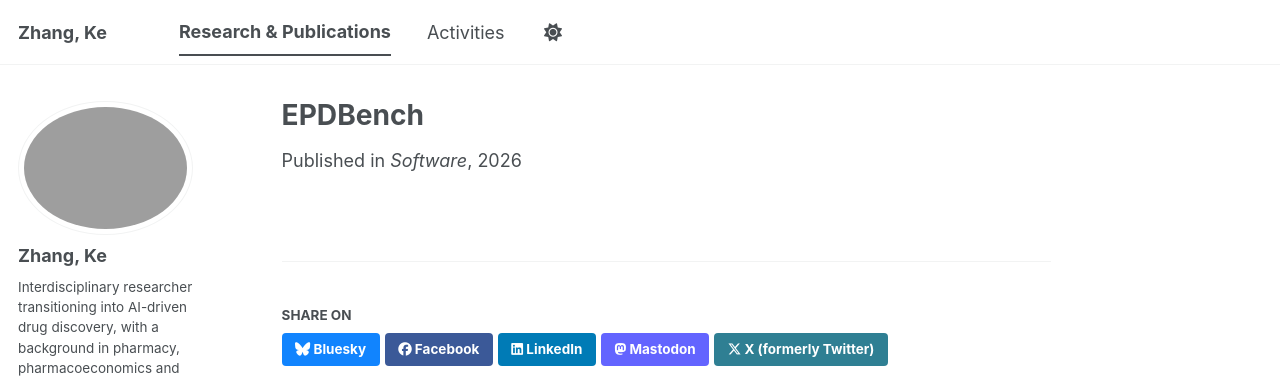
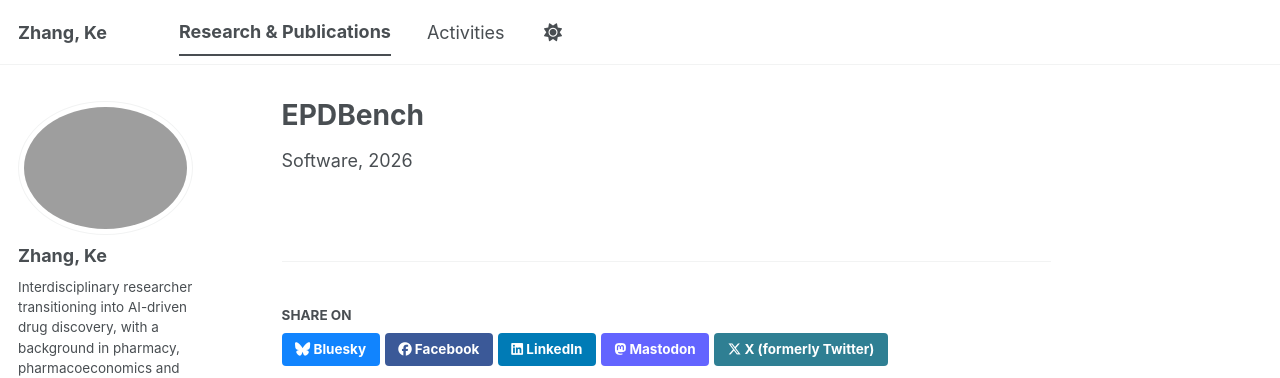
Before and after one commit to Zhangke123jimu/Zhangke123jimu.github.io, a Jekyll site: the page built from _publications/2026-software-EPDBench.md, in a window 1280 px wide. Shown: the top 378 px of the page. Built offline with Jekyll 4.4.1, drawn with Linux system fonts in a browser that asks for light colours; some web fonts are replaced; a script bundle is joined from its source files by our own code; library files that are not in the unit come from our copies.

Commit message:
Update single.html

```diff
--- a/_layouts/single.html
+++ b/_layouts/single.html
@@ -38,8 +38,10 @@ layout: default
           <p> {{ page.type }}, <i>{{ page.venue }}</i>, {{ page.date | default: "1900-01-01" | date: "%Y" }} </p>
         {% elsif page.collection == 'publications' and page.category contains 'projects' %}
           <p>{{ page.venue }}, {{ page.date | default: "1900-01-01" | date: "%Y" }} </p>
+        {% elsif page.collection == 'publications' and page.category contains 'softwares' %}
+          <p>{{ page.venue }}, {{ page.date | default: "1900-01-01" | date: "%Y" }} </p>
         {% elsif page.venue and page.date %}
-          {% unless page.category contains 'projects' %}
+          {% unless page.category contains 'projects' or page.category contains 'softwares' %}
             <p>Published in <i>{{ page.venue }}</i>, {{ page.date | default: "1900-01-01" | date: "%Y" }} </p>
           {% endunless %}
         {% elsif page.date %}
```
